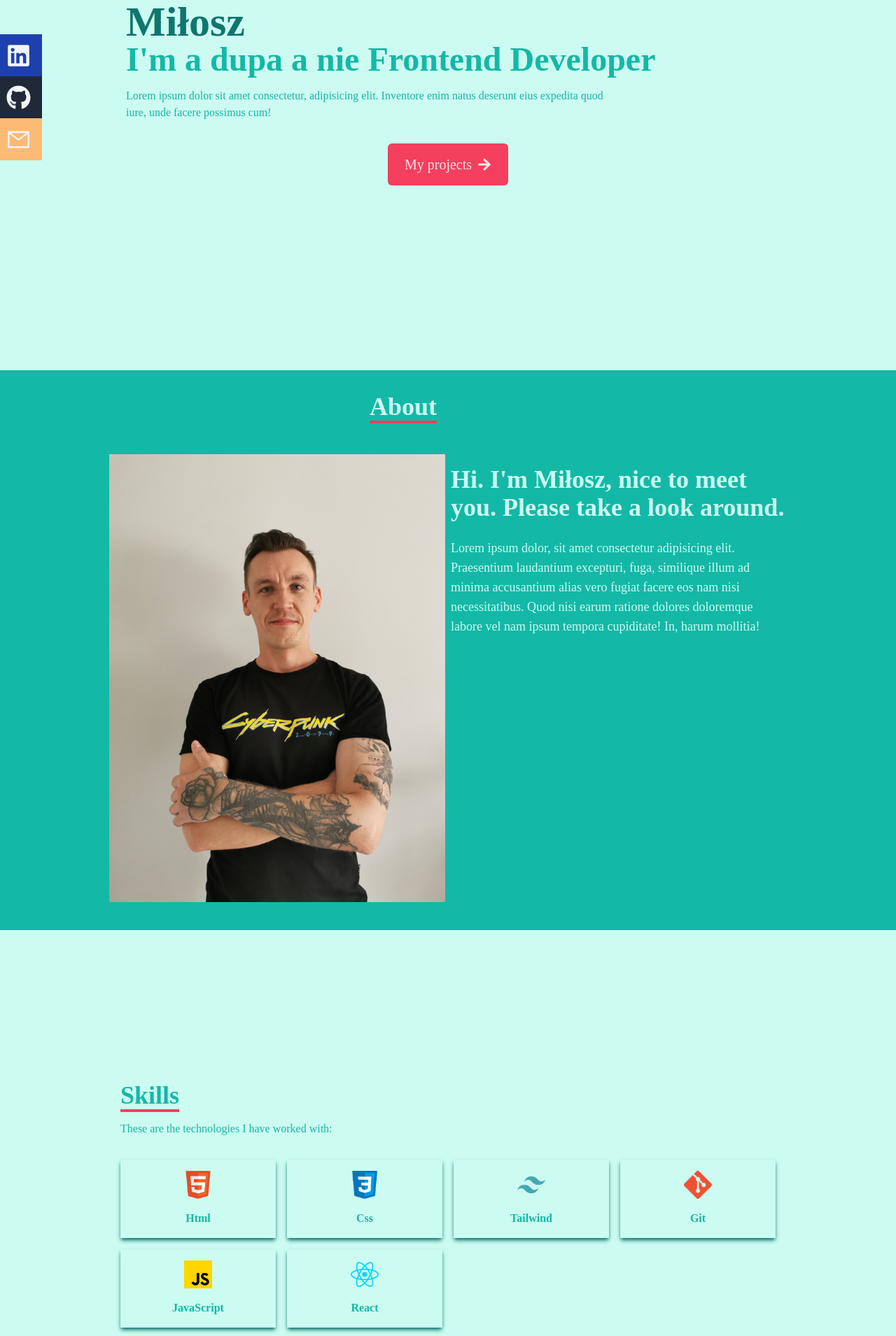
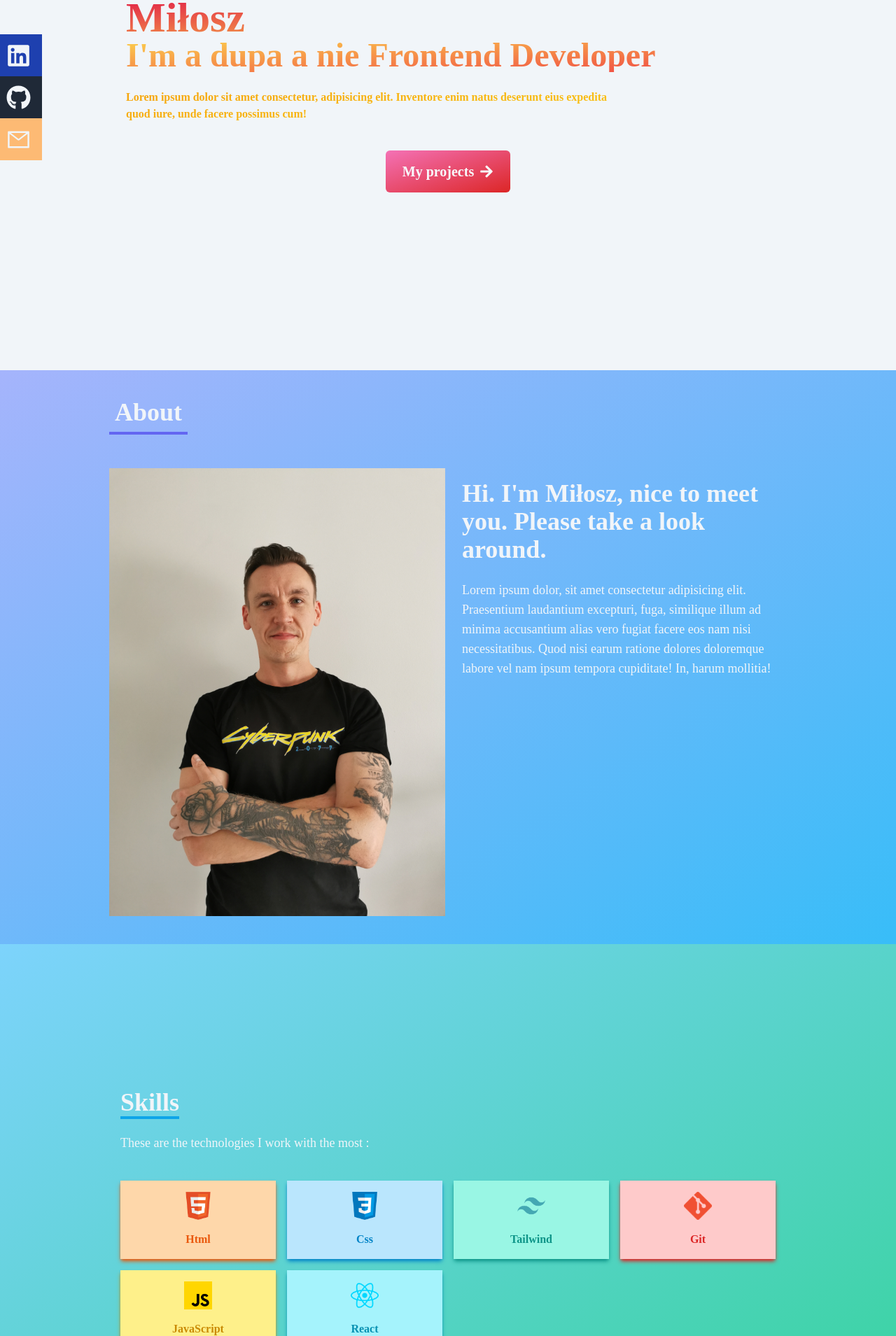
Before and after one commit to miloszKubiak/react-portfolio-site, a React (Create React App) app: page / in a window 1280 px wide. Shown: the part 271-2180 px from the top of the page at 70% size. Built offline with nearby package versions, Linux system fonts and the light colour scheme.

Commit message:
change colors theme on the page

```diff
--- a/src/components/About.jsx
+++ b/src/components/About.jsx
@@ -5,12 +5,12 @@ const About = () => {
   return (
     <div
       name="about"
-      className="w-full h-full p-8 flex flex-col justify-center items-center bg-teal-500 text-teal-100"
+      className="w-full h-full p-8 flex flex-col justify-center items-center bg-gradient-to-br from-indigo-300 to-sky-400 text-slate-100"
     >
       {/* header container */}
-      <div className="w-full max-w-[1000px] grid grid-cols-2 gap-8">
+      <div className="w-full max-w-[1000px] flex">
         <div className="pb-8 pl-4 sm:text-right">
-          <p className="inline font-bold text-4xl border-b-4 border-rose-500">
+          <p className="font-bold text-left text-4xl p-2 border-b-4 border-indigo-500">
             About
           </p>
         </div>
@@ -18,7 +18,7 @@ const About = () => {
       {/* info container */}
       <div className="w-full max-w-[1000px] mx-auto py-2 mt-2 px-4 grid sm:grid-cols-2 gap-2">
         <img className="" src={avatar} alt="author image" />
-        <div className="sm:text-left mt-4">
+        <div className="sm:text-left mt-4 ml-4">
           <p className="text-4xl font-bold">
             Hi. I'm Miłosz, nice to meet you. Please take a look around.
           </p>
--- a/src/components/Contact.jsx
+++ b/src/components/Contact.jsx
@@ -4,7 +4,7 @@ const Contact = () => {
   return (
     <div
       name="contact"
-      className="h-screen w-full p-8 flex justify-center items-center bg-teal-100"
+      className="h-screen w-full p-8 flex text-center justify-center items-center bg-gradient-to-br from-yellow-100 to-amber-300"
     >
       <form
         method="POST"
@@ -14,15 +14,15 @@ const Contact = () => {
         className="w-full max-w-[600px] flex flex-col"
       >
         <div className="pb-2">
-          <p className="inline font-bold text-4xl border-b-4 border-rose-500 text-teal-500">Contact</p>
-          <p className="py-4 text-teal-500">
-            Submit the form below or send me an email - kubiakmilosz91@gmail.com
+          <p className="inline font-bold text-4xl border-b-4 border-amber-600 text-amber-500">Contact</p>
+          <p className="py-6 text-lg text-amber-500">
+            Submit the form below if you have any questions :)
           </p>
         </div>
-        <input type="text" name="name" placeholder="Name" className="p-2 bg-slate-50 outline-teal-500"/>
-        <input type="email" name="email" placeholder="Email" className="my-2 p-2 bg-slate-50 outline-teal-500"/>
-        <textarea className="p-2 bg-slate-50 outline-teal-500" name="message" rows="5" placeholder="Message"></textarea>
-        <button className="text-rose-100 bg-rose-500 rounded-lg hover:scale-125 hover:bg-teal-500 hover:text-teal-100 animate-bounce px-4 py-4 my-8 mx-auto flex items-center duration-200">Contact me</button>
+        <input type="text" name="name" placeholder="Name" className="p-2 bg-slate-50 outline-amber-500"/>
+        <input type="email" name="email" placeholder="Email" className="my-2 p-2 bg-slate-50 outline-amber-500"/>
+        <textarea className="p-2 bg-slate-50 outline-amber-500" name="message" rows="5" placeholder="Message"></textarea>
+        <button className="w-[50%] mx-auto rounded-md mt-6 bg-gradient-to-br from-amber-500 to-yellow-400 text-slate-50 px-6 py-4 my-4 hover:scale-125 duration-300 text-xl font-bold cursor-pointer">Contact me</button>
       </form>
     </div>
   );
--- a/src/components/Home.jsx
+++ b/src/components/Home.jsx
@@ -4,21 +4,28 @@ import { Link } from "react-scroll";
 
 const Home = () => {
   return (
-    <div name="home" className="h-screen w-full bg-teal-100">
+    <div name="home" className="h-screen w-full bg-slate-100">
       <div className="max-w-[1000px] mx-auto px-10 h-full flex flex-col justify-center">
-        <p className="text-rose-500">Hi, my name is</p>
-        <h1 className="text-4xl sm:text-6xl text-teal-700 font-bold">Miłosz</h1>
-        <h2 className="text-3xl sm:text-5xl font-bold text-teal-500">
+        <p className="font-bold text-lg text-transparent bg-clip-text bg-gradient-to-br from-rose-400 to-yellow-500">
+          Hi, my name is
+        </p>
+        <h1 className="text-4xl sm:text-6xl font-extrabold text-transparent bg-clip-text bg-gradient-to-br from-rose-600 to-yellow-300">
+          Miłosz
+        </h1>
+        <h2 className="text-3xl sm:text-5xl font-extrabold text-transparent bg-clip-text bg-gradient-to-br from-amber-300 to-red-500">
           I'm a dupa a nie Frontend Developer
         </h2>
-        <p className="py-4 max-w-[700px] text-teal-500">
+        <p className="py-6 max-w-[700px] font-bold text-transparent bg-clip-text bg-gradient-to-br from-amber-500 to-yellow-400">
           Lorem ipsum dolor sit amet consectetur, adipisicing elit. Inventore
           enim natus deserunt eius expedita quod iure, unde facere possimus cum!
         </p>
         <div className="flex items-center justify-center">
-          <Link to="projects" className="group flex items-center rounded-md bg-rose-500 text-rose-100 px-6 py-4 my-4 hover:text-teal-100 hover:bg-teal-500 hover:scale-125 duration-300 text-xl cursor-pointer">
+          <Link
+            to="projects"
+            className="group flex font-bold items-center rounded-md bg-gradient-to-br from-pink-400 to-red-600 text-slate-50 px-6 py-4 my-4 hover:scale-125 duration-300 text-xl cursor-pointer"
+          >
             My projects
-            <span className="group-hover:rotate-90 duration-300">
+            <span className="group-hover:rotate-90 duration-500">
               <FaArrowRight className="ml-2 text-xl" />
             </span>
           </Link>
--- a/src/components/Projects.jsx
+++ b/src/components/Projects.jsx
@@ -55,14 +55,14 @@ const Projects = () => {
   return (
     <div
       name="projects"
-      className="w-full md:h-screen py-8 bg-teal-500 text-teal-100"
+      className="w-full md:h-screen py-8 bg-gradient-to-br from-teal-500 to-amber-200 text-slate-100"
     >
       <div className="w-full h-full mx-auto p-8 max-w-[1000px] flex flex-col justify-center">
         <div className="pb-8">
-          <p className="inline font-bold text-4xl border-b-4 border-rose-500 text-teal-100">
+          <p className="inline font-bold text-4xl border-b-4 border-teal-700 text-teal-100">
             Projects
           </p>
-          <p className="py-6">Check out some of my projects:</p>
+          <p className="py-6 text-lg">Check out some of my projects:</p>
         </div>
         {/* card container */}
         <div className="grid gap-4 sm:grid-cols-2 md:grid-cols-3">
@@ -72,21 +72,21 @@ const Projects = () => {
             return (
               <div
                 key={id}
-                className="card-item group container shadow-md rounded-md shadow-rose-500 mx-auto flex justify-center items-center"
+                className="card-item group container shadow-md rounded-md shadow-emerald-500 mx-auto flex justify-center items-center"
                 style={{ backgroundImage: `url(${img})` }}
               >
                 <div className="h-full w-full flex flex-col justify-center text-center opacity-0 hover:opacity-100 duration-300">
-                  <span className="font-bold text-lg mt-2 text-slate-100 tracking-wider">
+                  <span className="font-bold text-lg mt-2 text-slate-50 tracking-wider">
                     {title}
                   </span>
                   <div className="text-center pt-6 mb-2">
                     <a href={`${url}`} target="_blank" rel="noreferrer">
-                      <button className="text-center rounded-md px-2 py-2 m-2 w-[30%] text-lg font-bold text-slate-100 bg-teal-500 ">
+                      <button className="text-center rounded-md px-2 py-2 m-2 w-[30%] text-lg font-bold text-slate-100 bg-emerald-700 hover:bg-emerald-500 hover:scale-110 duration-300">
                         Demo
                       </button>
                     </a>
                     <a href={`${githubLink}`} target="_blank" rel="noreferrer">
-                      <button className="text-center rounded-md px-2 py-2 m-2 w-[30%] text-lg font-bold text-slate-100 bg-teal-500 ">
+                      <button className="text-center rounded-md px-2 py-2 m-2 w-[30%] text-lg font-bold text-slate-100 bg-emerald-700 hover:bg-emerald-500 hover:scale-110 duration-300">
                         Code
                       </button>
                     </a>
--- a/src/components/Skills.jsx
+++ b/src/components/Skills.jsx
@@ -7,33 +7,75 @@ import ReactImg from "../assets/react.png";
 import Tailwind from "../assets/tailwind.png";
 
 const images = [
-  { id: 1, img: Html, title: "Html" },
-  { id: 2, img: Css, title: "Css" },
-  { id: 3, img: Tailwind, title: "Tailwind" },
-  { id: 4, img: Git, title: "Git" },
-  { id: 5, img: JavaScript, title: "JavaScript" },
-  { id: 6, img: ReactImg, title: "React" },
+  {
+    id: 1,
+    img: Html,
+    title: "Html",
+    color: "bg-orange-200",
+    text: "text-orange-600",
+    shadow: "shadow-orange-600",
+  },
+  {
+    id: 2,
+    img: Css,
+    title: "Css",
+    color: "bg-sky-200",
+    text: "text-sky-600",
+    shadow: "shadow-sky-600",
+  },
+  {
+    id: 3,
+    img: Tailwind,
+    title: "Tailwind",
+    color: "bg-teal-200",
+    text: "text-teal-600",
+    shadow: "shadow-teal-600",
+  },
+  {
+    id: 4,
+    img: Git,
+    title: "Git",
+    color: "bg-red-200",
+    text: "text-red-600",
+    shadow: "shadow-red-600",
+  },
+  {
+    id: 5,
+    img: JavaScript,
+    title: "JavaScript",
+    color: "bg-yellow-200",
+    text: "text-yellow-600",
+    shadow: "shadow-yellow-600",
+  },
+  {
+    id: 6,
+    img: ReactImg,
+    title: "React",
+    color: "bg-cyan-200",
+    text: "text-cyan-600",
+    shadow: "shadow-cyan-600",
+  },
 ];
 
 const Skills = () => {
   return (
-    <div name="skills" className="w-full h-screen bg-teal-100 text-teal-500">
+    <div name="skills" className="w-full h-screen bg-gradient-to-br from-sky-300 to-emerald-400 text-slate-100">
       {/* main container */}
       <div className="w-full h-full max-w-[1000px] p-8 mx-auto flex flex-col justify-center">
         <div>
-          <p className="inline text-4xl font-bold border-b-4 border-rose-500">
+          <p className="inline text-4xl font-bold border-b-4 border-sky-500">
             Skills
           </p>
-          <p className="py-4">These are the technologies I have worked with:</p>
+          <p className="py-6 text-lg">These are the technologies I work with the most :</p>
         </div>
         {/* elements container */}
         <div className="w-full grid grid-cols-2 sm:grid-cols-4 gap-4 py-4 text-center">
           {images.map((item) => {
-            const { id, img, title } = item;
+            const { id, img, title, color, text, shadow } = item;
             return (
               <div
                 key={id}
-                className="shadow-md shadow-teal-700 hover:scale-110 duration-500"
+                className={`shadow-md ${color} ${text} ${shadow} hover:scale-110 duration-500`}
               >
                 <img
                   className="w-10 my-4 mx-auto"
--- a/src/index.css
+++ b/src/index.css
@@ -24,8 +24,8 @@
 .card-item:hover {
   background-image: linear-gradient(
     to left,
-    rgba(253, 164, 175, .9),
-    hsla(349, 89%, 60%, .9)
+    rgba(25, 200, 130, 0.9),
+    rgba(135, 248, 229, 0.9)
   )!important;
 }
 
```
Also changed, not shown: src/components/Navbar.jsx (+10 -9 lines), src/assets/logo1.png (added).
